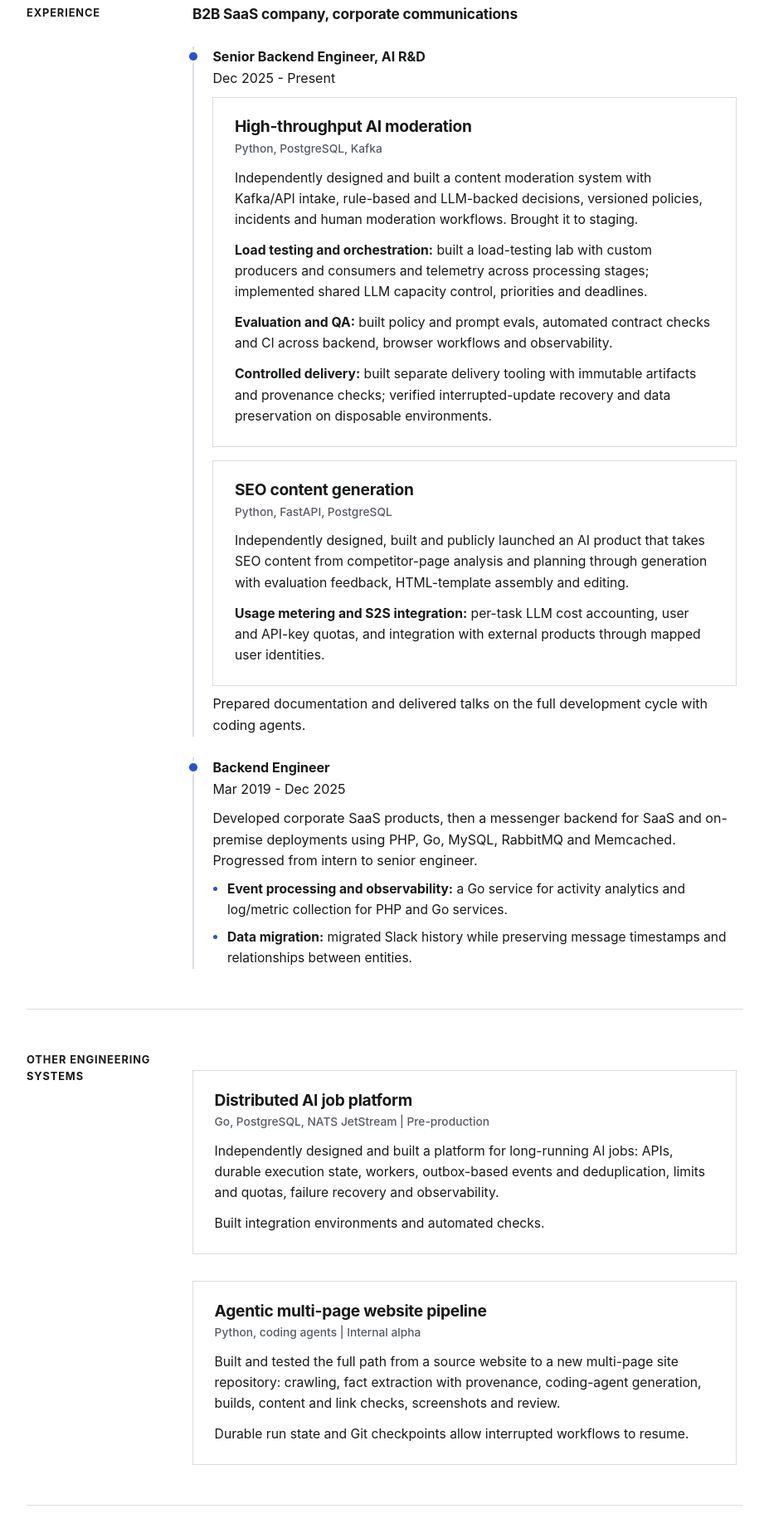
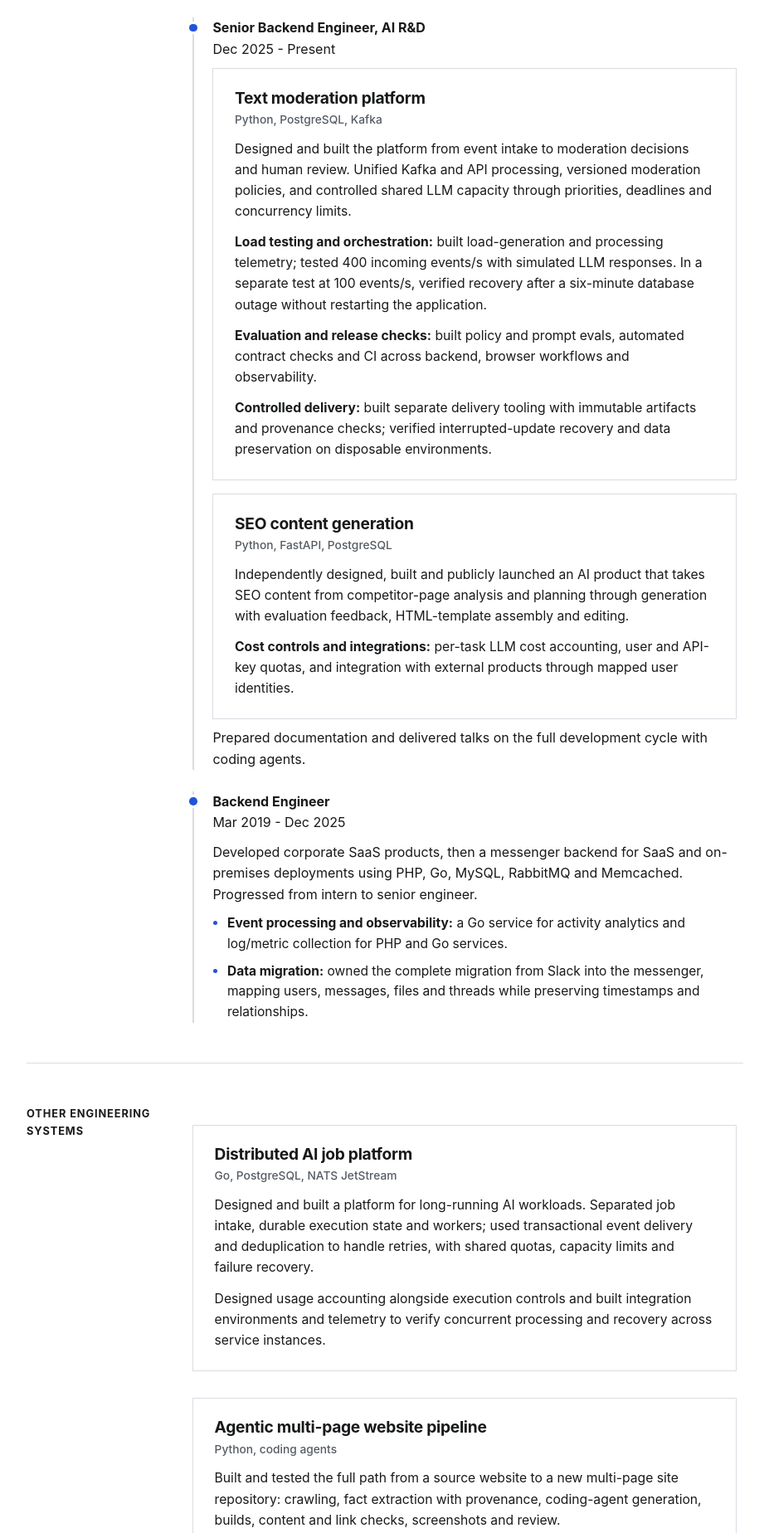
Before and after one commit to abetor/abetor.github.io, a plain HTML site: page index.html in a window 1280 px wide. Shown: the part 728-2576 px from the top of the page at 83% size, without its empty margins (176-1103 px from the left). Drawn offline with Linux system fonts and the light colour scheme.

Commit message:
Describe engineering ownership and system design

```diff
--- a/index.html
+++ b/index.html
@@ -4,18 +4,18 @@
   <meta charset="utf-8">
   <meta name="viewport" content="width=device-width, initial-scale=1">
   <meta name="robots" content="noindex, nofollow, noarchive">
-  <title>Nikita - AI-First Senior Backend Engineer</title>
+  <title>Nikita - Senior Backend Engineer</title>
   <meta name="description" content="Senior backend engineer independently building complete AI systems: distributed jobs, moderation, agentic websites and a publicly launched SEO content product.">
   <link rel="canonical" href="https://abetor.github.io/">
-  <meta property="og:title" content="Nikita - AI-First Senior Backend Engineer">
+  <meta property="og:title" content="Nikita - Senior Backend Engineer">
   <meta property="og:type" content="website">
   <meta property="og:url" content="https://abetor.github.io/">
   <meta property="og:description" content="Corporate SaaS since 2019. Independently built AI job processing, moderation, agentic website generation and a publicly launched SEO content product.">
-  <meta property="og:image" content="https://abetor.github.io/og.png?v=20261029-aifirst">
+  <meta property="og:image" content="https://abetor.github.io/og.png?v=20261110-systems">
   <meta property="og:image:type" content="image/png">
   <meta property="og:image:width" content="1200">
   <meta property="og:image:height" content="630">
-  <meta property="og:image:alt" content="Preview card for Nikita, AI-First Senior Backend Engineer.">
+  <meta property="og:image:alt" content="Preview card for Nikita, Senior Backend Engineer.">
   <meta name="twitter:card" content="summary_large_image">
   <meta name="color-scheme" content="light">
   <link rel="icon" href="favicon.ico?v=20261007-swiss" sizes="32x32">
@@ -28,7 +28,7 @@
     "@type": "ProfilePage",
     "@id": "https://abetor.github.io/#profile-page",
     "url": "https://abetor.github.io/",
-    "dateModified": "2026-11-03",
+    "dateModified": "2026-11-10",
     "mainEntity": {
       "@type": "Person",
       "@id": "https://abetor.github.io/#person",
@@ -47,11 +47,11 @@
   <div class="page">
     <header class="hero">
       <p class="identity">Nikita</p>
-      <h1>AI-First Senior Backend Engineer <span class="h1-stack">Go, PHP, Python | LLM Systems</span></h1>
-      <p class="intro">Senior backend engineer building corporate SaaS since 2019. I independently design and build complete AI systems, from distributed job processing and moderation to agentic website generation. I use Claude Code and Codex for implementation, owning architecture, specifications, review and delivery.</p>
+      <h1>Senior Backend Engineer <span class="h1-stack">Go, PHP, Python | AI Systems</span></h1>
+      <p class="intro">Backend engineer in corporate SaaS since 2019. I design and build distributed services and AI products, with responsibility for data models, execution, resource controls, recovery and delivery.</p>
       <ul class="proof-list">
-        <li>AI systems built end to end: distributed job execution, content moderation and multi-page website generation.</li>
-        <li>Public AI launch: an SEO content product spanning analysis, planning, generation, HTML assembly and editing.</li>
+        <li>Designed distributed execution and moderation systems, including their load-testing environments, telemetry and recovery mechanisms.</li>
+        <li>Independently built and publicly launched an SEO product with generation, editing, integrations and model cost controls.</li>
       </ul>
       <p class="availability">Open to remote opportunities.</p>
       <p class="actions"><a class="primary-link" href="mailto:nikita.abetor@gmail.com?subject=Backend%20opportunity">Get in touch</a> <a href="mailto:nikita.abetor@gmail.com">nikita.abetor@gmail.com</a> <a href="https://t.me/nikita_abetor">Telegram</a> <a href="https://github.com/abetor">GitHub</a> <a href="#work">Selected work</a></p>
@@ -66,26 +66,26 @@
             <p><strong>Senior Backend Engineer, AI R&amp;D</strong><br>Dec 2025 - Present</p>
             <div id="work" class="case-list">
               <article>
-                <h3>High-throughput AI moderation<span class="status">Python, PostgreSQL, Kafka</span></h3>
-                <p>Independently designed and built a content moderation system with Kafka/API intake, rule-based and LLM-backed decisions, versioned policies, incidents and human moderation workflows. Brought it to staging.</p>
-                <p><strong>Load testing and orchestration:</strong> built a load-testing lab with custom producers and consumers and telemetry across processing stages; implemented shared LLM capacity control, priorities and deadlines.</p>
-                <p><strong>Evaluation and QA:</strong> built policy and prompt evals, automated contract checks and CI across backend, browser workflows and observability.</p>
+                <h3>Text moderation platform<span class="status">Python, PostgreSQL, Kafka</span></h3>
+                <p>Designed and built the platform from event intake to moderation decisions and human review. Unified Kafka and API processing, versioned moderation policies, and controlled shared LLM capacity through priorities, deadlines and concurrency limits.</p>
+                <p><strong>Load testing and orchestration:</strong> built load-generation and processing telemetry; tested 400 incoming events/s with simulated LLM responses. In a separate test at 100 events/s, verified recovery after a six-minute database outage without restarting the application.</p>
+                <p><strong>Evaluation and release checks:</strong> built policy and prompt evals, automated contract checks and CI across backend, browser workflows and observability.</p>
                 <p><strong>Controlled delivery:</strong> built separate delivery tooling with immutable artifacts and provenance checks; verified interrupted-update recovery and data preservation on disposable environments.</p>
               </article>
               <article>
                 <h3>SEO content generation<span class="status">Python, FastAPI, PostgreSQL</span></h3>
                 <p>Independently designed, built and publicly launched an AI product that takes SEO content from competitor-page analysis and planning through generation with evaluation feedback, HTML-template assembly and editing.</p>
-                <p><strong>Usage metering and S2S integration:</strong> per-task LLM cost accounting, user and API-key quotas, and integration with external products through mapped user identities.</p>
+                <p><strong>Cost controls and integrations:</strong> per-task LLM cost accounting, user and API-key quotas, and integration with external products through mapped user identities.</p>
               </article>
             </div>
             <p>Prepared documentation and delivered talks on the full development cycle with coding agents.</p>
           </div>
           <div class="period">
             <p><strong>Backend Engineer</strong><br>Mar 2019 - Dec 2025</p>
-            <p>Developed corporate SaaS products, then a messenger backend for SaaS and on-premise deployments using PHP, Go, MySQL, RabbitMQ and Memcached. Progressed from intern to senior engineer.</p>
+            <p>Developed corporate SaaS products, then a messenger backend for SaaS and on-premises deployments using PHP, Go, MySQL, RabbitMQ and Memcached. Progressed from intern to senior engineer.</p>
             <ul>
               <li><strong>Event processing and observability:</strong> a Go service for activity analytics and log/metric collection for PHP and Go services.</li>
-              <li><strong>Data migration:</strong> migrated Slack history while preserving message timestamps and relationships between entities.</li>
+              <li><strong>Data migration:</strong> owned the complete migration from Slack into the messenger, mapping users, messages, files and threads while preserving timestamps and relationships.</li>
             </ul>
           </div>
         </div>
@@ -95,12 +95,12 @@
         <h2 id="other-systems-heading">Other engineering systems</h2>
         <div class="section-body case-list">
           <article>
-            <h3>Distributed AI job platform<span class="status">Go, PostgreSQL, NATS JetStream | Pre-production</span></h3>
-            <p>Independently designed and built a platform for long-running AI jobs: APIs, durable execution state, workers, outbox-based events and deduplication, limits and quotas, failure recovery and observability.</p>
-            <p>Built integration environments and automated checks.</p>
+            <h3>Distributed AI job platform<span class="status">Go, PostgreSQL, NATS JetStream</span></h3>
+            <p>Designed and built a platform for long-running AI workloads. Separated job intake, durable execution state and workers; used transactional event delivery and deduplication to handle retries, with shared quotas, capacity limits and failure recovery.</p>
+            <p>Designed usage accounting alongside execution controls and built integration environments and telemetry to verify concurrent processing and recovery across service instances.</p>
           </article>
           <article>
-            <h3>Agentic multi-page website pipeline<span class="status">Python, coding agents | Internal alpha</span></h3>
+            <h3>Agentic multi-page website pipeline<span class="status">Python, coding agents</span></h3>
             <p>Built and tested the full path from a source website to a new multi-page site repository: crawling, fact extraction with provenance, coding-agent generation, builds, content and link checks, screenshots and review.</p>
             <p>Durable run state and Git checkpoints allow interrupted workflows to resume.</p>
           </article>
@@ -113,7 +113,7 @@
           <p><strong>Backend architecture:</strong> Service boundaries, API contracts and asynchronous processing.</p>
           <p><strong>Data consistency and resilience:</strong> Transactions, idempotency and recovery after failures.</p>
           <p><strong>LLM systems:</strong> Provider integration, context management, rate limits and concurrency control.</p>
-          <p><strong>AI-first development:</strong> Specifications, context design, task decomposition, coding-agent orchestration and independent review.</p>
+          <p><strong>Development with coding agents:</strong> Specifications, context design, task decomposition, coding-agent orchestration and independent review.</p>
           <p><strong>Stack:</strong> Go, PHP, Python, SQL; FastAPI; PostgreSQL, MySQL, Kafka, NATS JetStream, RabbitMQ, Memcached; Docker.</p>
           <p>English: B2</p>
         </div>
```
Also changed, not shown: og.png.
